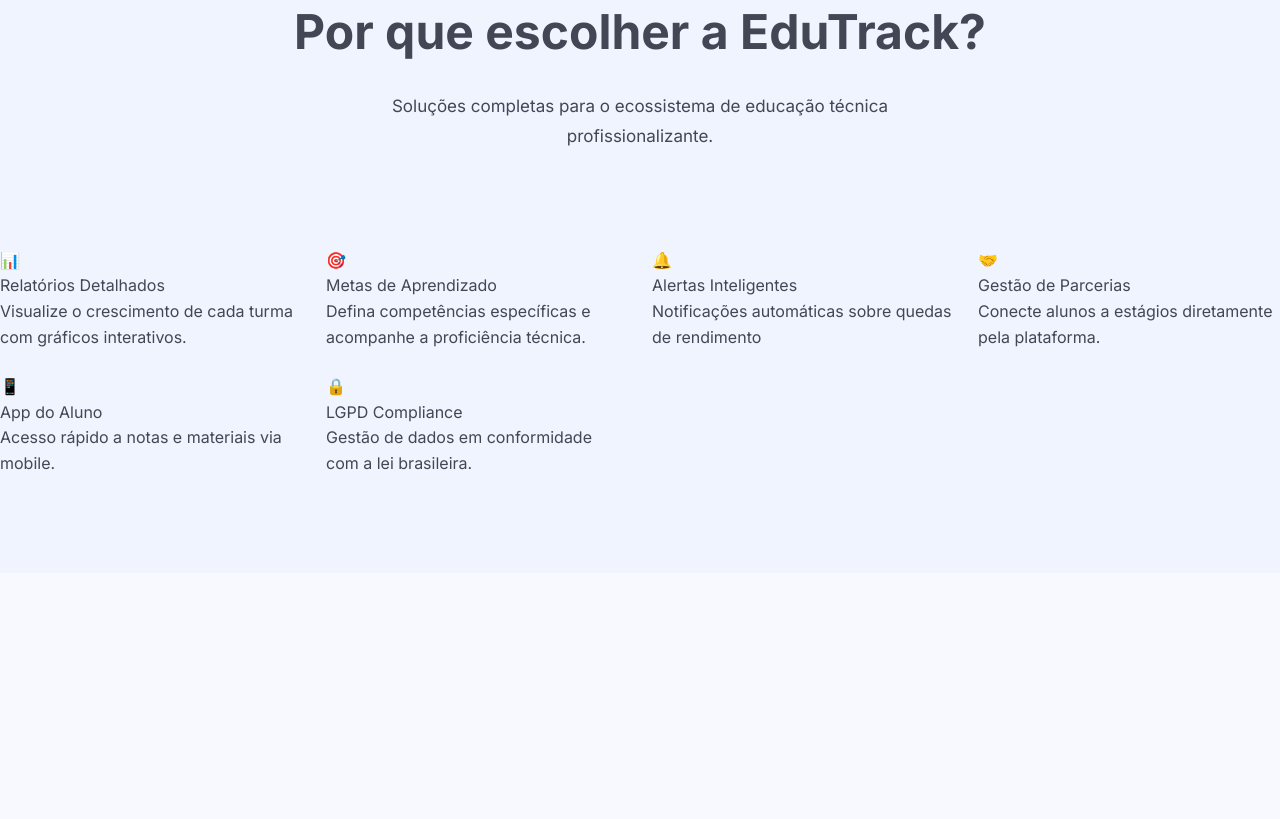
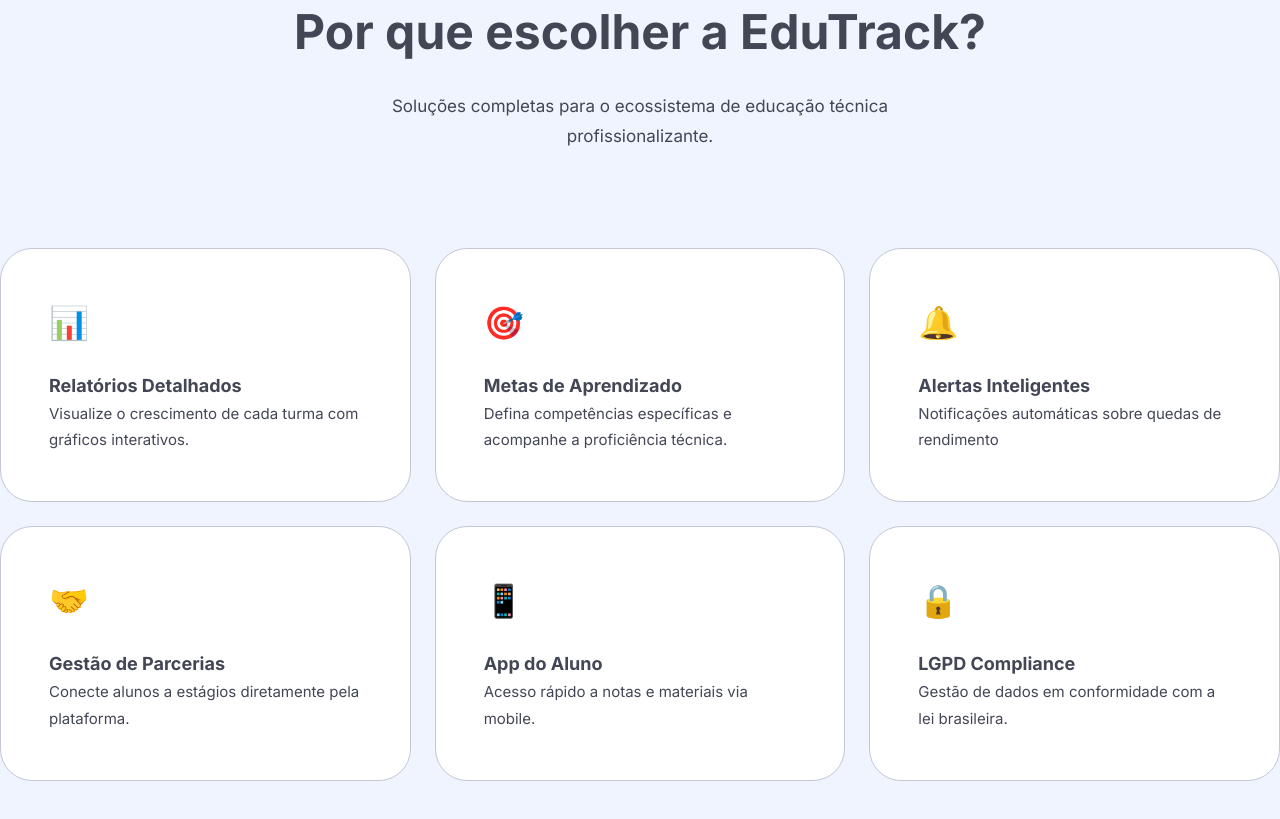
Before and after one commit to jeanfraga95/vitae, a plain HTML site: page aula03/aula4/landing_page/index.html in a window 1280 px wide. Shown: the part 1498-2317 px from the top of the page. Before the commit the page ends 2071 px from the top, so only its background shows below. Drawn offline with Linux system fonts and the light colour scheme.

Commit message:
EduTrack cards com grid e transform nos card

```diff
--- a/aula03/aula4/landing_page/index.html
+++ b/aula03/aula4/landing_page/index.html
@@ -142,7 +142,7 @@
 
 
 
-                    <div class="cards">
+                    <div class="card">
 
 
                         <div class="card-icone">📊</div>
--- a/aula03/aula4/landing_page/style.css
+++ b/aula03/aula4/landing_page/style.css
@@ -374,12 +374,36 @@
 .cards-grids{
     display: grid;
     /* o auto-fill o grid cria quantas colunas couberem */
-    grid-template-columns: repeat(auto-fill, minmax(300px, 1fr));
+    grid-template-columns: repeat(auto-fill, minmax(400px, 1fr));
     gap: var(--space-md);
-
-
+}
+.card{
+    background-color: white;
+    border: 1px solid var(--cor-borda);
+    border-radius: var(--space-lg);
+    padding: var(--space-xl);
+    transition: transform 0.2s ease;
+}
+.card:hover{
+    transform: translateY(-5px);
+    box-shadow: 0 12px 40px rgba(0, 0, 0, 0.301);
+    transition: 0.5s;
 
 }
-
+.card-icone{
+    font-size: 2rem;
+    font-weight: 700;
+    margin-bottom: var(--space-md);
+}
+.card-titulo{
+    font-size: 1.125rem;
+    font-weight: 700;
+    color: var(--txt-suave);
+}
+.card-descricao{
+    font-size: 0.9375rem;
+    color: var(--txt-suave);
+    line-height: 1.75;
+}
 
 /* azul = #004ac6 */
```
